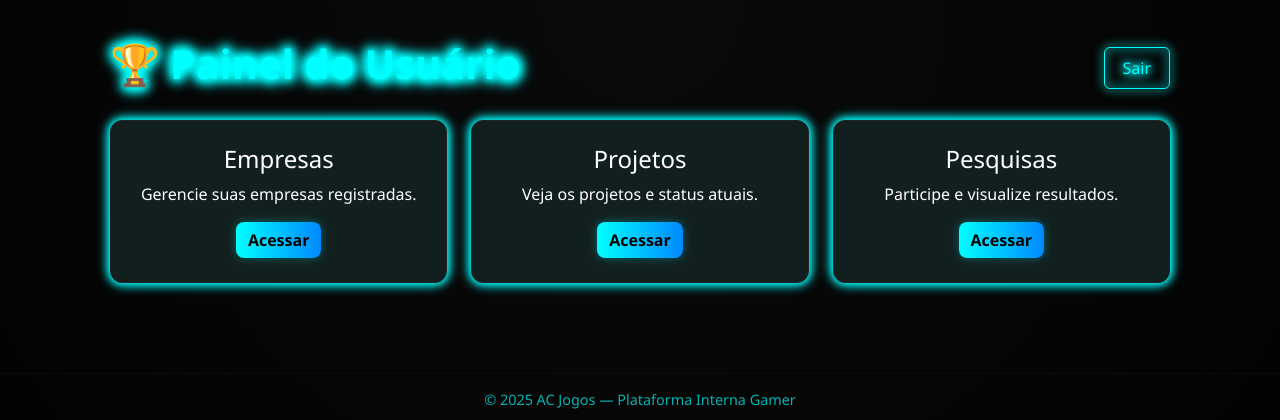
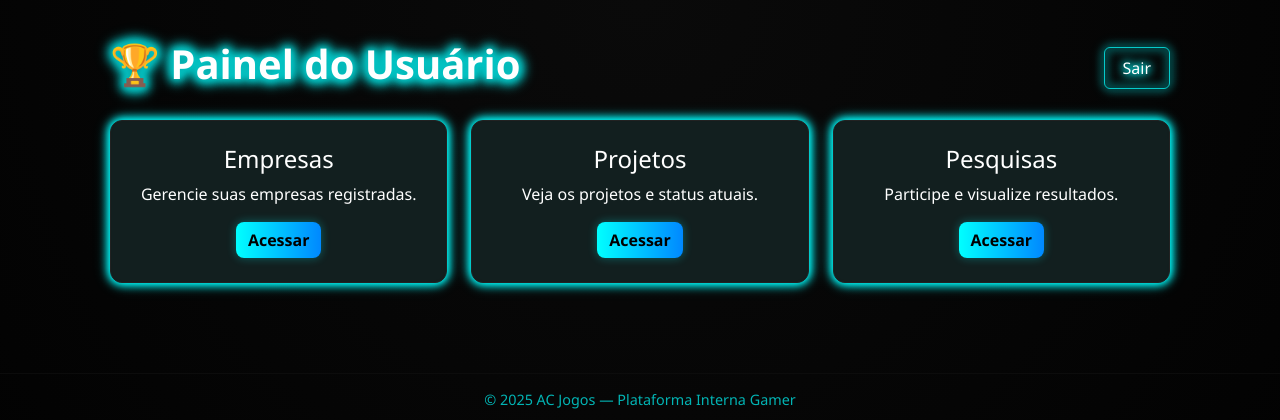
Before and after one commit to JuanVaz14/Projeto-Final-Curso, a Django app: page /dashboard/ in a window 1280 px wide. Shown: the top 420 px of the page. Run offline with Django 5.2, Linux system fonts and the light colour scheme; the visitor is signed in with stand-in values (Sample User, id 1).

Commit message:
Update dashboard.html

```diff
--- a/templates/base/dashboard.html
+++ b/templates/base/dashboard.html
@@ -16,8 +16,8 @@ body {
 }
 
 h1 {
-    color: #00ffff;
-    text-shadow: 0 0 12px #00ffff;
+    color: hsl(0, 0%, 100%);
+    text-shadow: 0 0 12px #0a7979;
     font-weight: bold;
 }
 
@@ -52,8 +52,8 @@ h1 {
 
 .btn-logout {
     background: transparent;
-    border: 1px solid #00ffff;
-    color: #00ffff;
+    border: 1px solid #05caca;
+    color: #ffffff;
     border-radius: 6px;
     padding: 8px 18px;
     transition: 0.3s;
```
